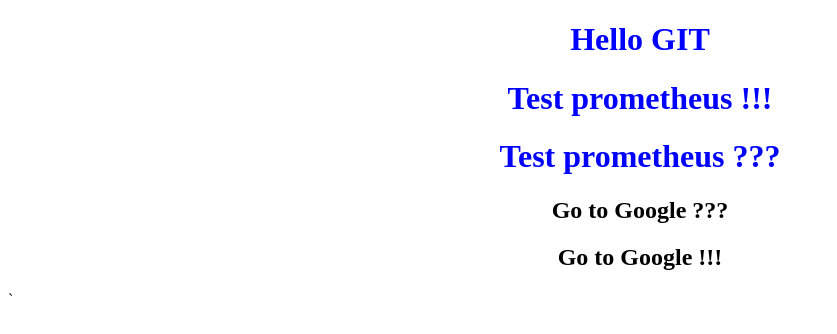
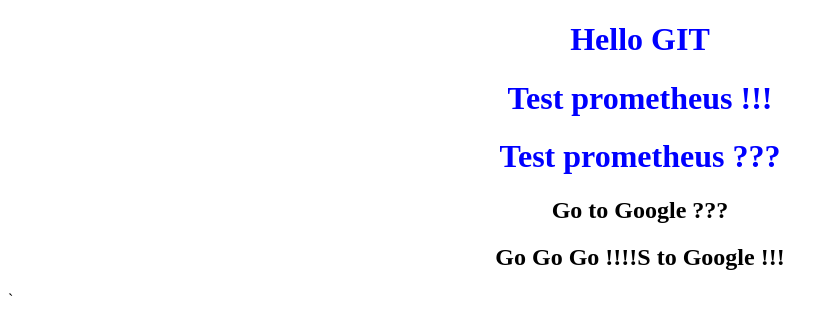
Before and after one commit to DmitrenkoPavel/Course-, a plain HTML site: page index.html in a window 1280 px wide. Shown: the whole page, without its empty margins (0-837 px from the left). Drawn offline with Linux system fonts and the light colour scheme.

Commit message:
Add code

```diff
--- a/index.html
+++ b/index.html
@@ -19,7 +19,7 @@
          <h1> Test prometheus ??? </h1>
 
          <h2>Go to Google ??? </h2>
-         <h2>Go to Google !!! </h2>
+         <h2>Go Go Go !!!!S to Google !!! </h2>
         </center>
 
     </body>
```
